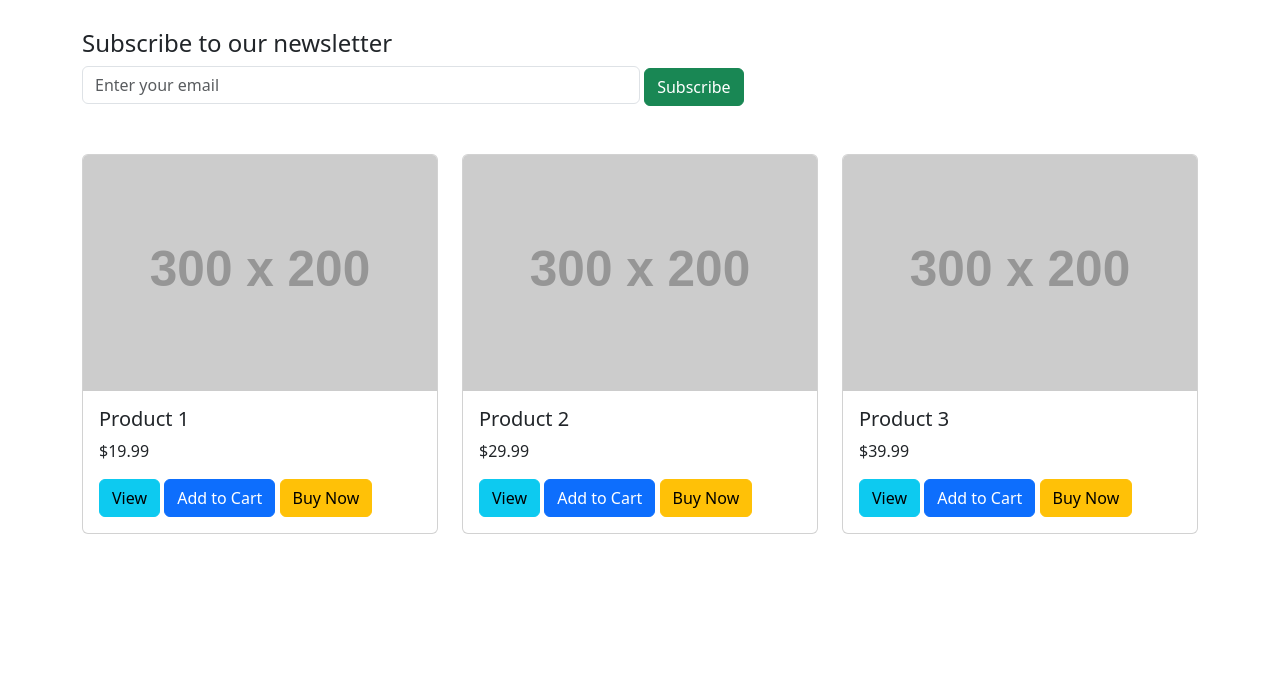
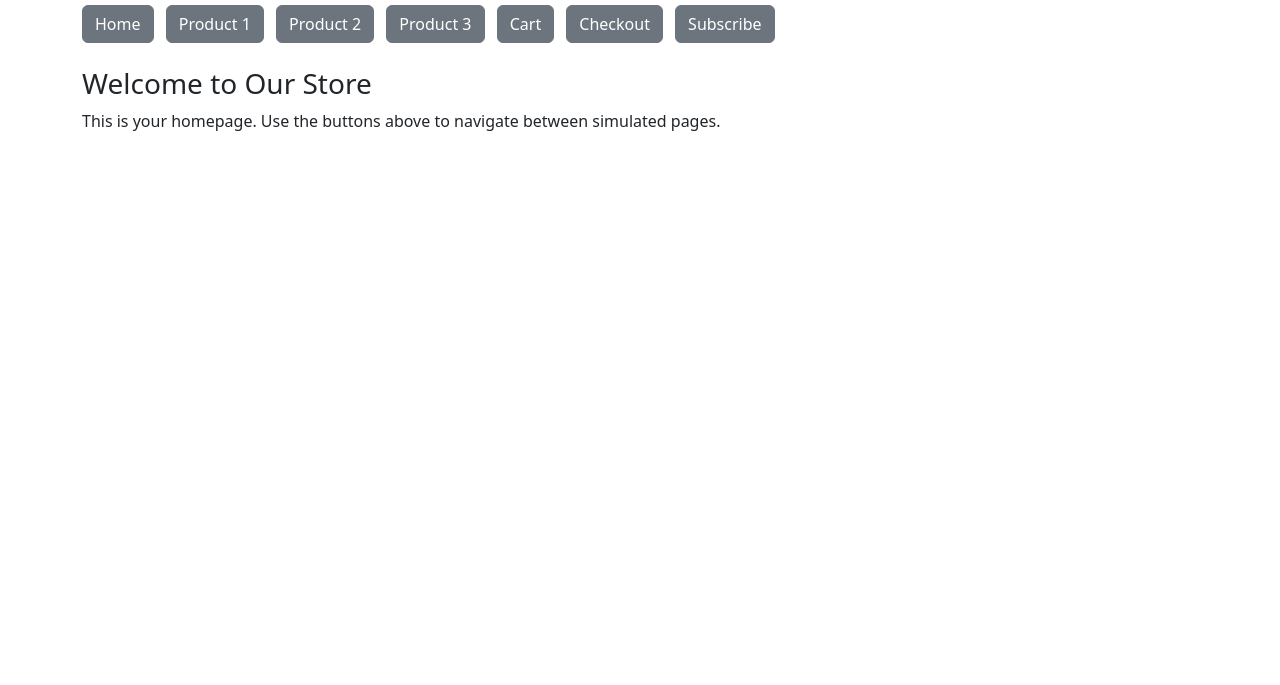
Before and after one commit to israelstillman/Demo-store, a plain HTML site: page index.html in a window 1280 px wide. Shown: the part 115-800 px from the top of the page. Drawn offline with nearby package versions, Linux system fonts and the light colour scheme; placeholder pictures from the web are drawn by us.

Commit message:
Update index.html

```diff
--- a/index.html
+++ b/index.html
@@ -3,8 +3,24 @@
 <head>
   <meta charset="UTF-8">
   <meta name="viewport" content="width=device-width, initial-scale=1.0">
-  <title>Advanced Demo Store</title>
+  <title>Advanced Demo Store (Single Page)</title>
   <link rel="stylesheet" href="https://cdn.jsdelivr.net/npm/bootstrap@5.3.0/dist/css/bootstrap.min.css">
+  <script>
+    window.dataLayer = window.dataLayer || [];
+
+    function trackViewProduct(product, price) {
+      dataLayer.push({ event: 'view_content', product_name: product, value: price, currency: 'USD' });
+    }
+    function trackAddToCart(product, price) {
+      dataLayer.push({ event: 'add_to_cart', product_name: product, value: price, currency: 'USD' });
+    }
+    function trackCheckout(product, price) {
+      dataLayer.push({ event: 'initiate_checkout', product_name: product, value: price, currency: 'USD' });
+    }
+    function trackLead(email) {
+      dataLayer.push({ event: 'lead', email: email });
+    }
+  </script>
   <!-- Google Tag Manager -->
   <script>
     (function(w,d,s,l,i){w[l]=w[l]||[];w[l].push({'gtm.start':
@@ -35,64 +51,77 @@ src="https://www.facebook.com/tr?id=740051475148844&ev=PageView&noscript=1"
 
 </head>
 <body>
-  <!-- Google Tag Manager (noscript) -->
+
+   <!-- Google Tag Manager (noscript) -->
   <noscript><iframe src="https://www.googletagmanager.com/ns.html?id=GTM-TCGPFS5N"
   height="0" width="0" style="display:none;visibility:hidden"></iframe></noscript>
   <!-- End Google Tag Manager (noscript) -->
+  <div class="container py-5">
+    <h1 class="text-center mb-4">Advanced Demo Store (All-in-One)</h1>
 
-  <div class="container py-5">
-    <h1 class="text-center mb-5">Advanced Demo Store</h1>
-
-    <!-- Newsletter Signup -->
-    <div class="mb-5">
-      <h4>Subscribe to our newsletter</h4>
-      <form action="subscribe.html" method="GET">
-        <input type="email" id="email" class="form-control w-50 d-inline-block" placeholder="Enter your email" required>
-        <button class="btn btn-success">Subscribe</button>
-      </form>
+    <!-- Navigation -->
+    <div class="mb-4">
+      <button class="btn btn-secondary me-2" onclick="showPage('home')">Home</button>
+      <button class="btn btn-secondary me-2" onclick="showPage('product1')">Product 1</button>
+      <button class="btn btn-secondary me-2" onclick="showPage('product2')">Product 2</button>
+      <button class="btn btn-secondary me-2" onclick="showPage('product3')">Product 3</button>
+      <button class="btn btn-secondary me-2" onclick="showPage('cart')">Cart</button>
+      <button class="btn btn-secondary me-2" onclick="showPage('checkout')">Checkout</button>
+      <button class="btn btn-secondary" onclick="showPage('subscribe')">Subscribe</button>
     </div>
 
-    <!-- Product Listings -->
-    <div class="row">
-      <div class="col-md-4">
-        <div class="card">
-          <img src="https://via.placeholder.com/300x200" class="card-img-top" alt="Product">
-          <div class="card-body">
-            <h5 class="card-title">Product 1</h5>
-            <p class="card-text">$19.99</p>
-            <a href="product1.html" class="btn btn-info">View</a>
-            <a href="cart.html?product=Product1" class="btn btn-primary">Add to Cart</a>
-            <a href="checkout.html?product=Product1" class="btn btn-warning">Buy Now</a>
-          </div>
-        </div>
-      </div>
+    <!-- Pages -->
+    <div id="home" class="page">
+      <h3>Welcome to Our Store</h3>
+      <p>This is your homepage. Use the buttons above to navigate between simulated pages.</p>
+    </div>
 
-      <div class="col-md-4">
-        <div class="card">
-          <img src="https://via.placeholder.com/300x200" class="card-img-top" alt="Product">
-          <div class="card-body">
-            <h5 class="card-title">Product 2</h5>
-            <p class="card-text">$29.99</p>
-            <a href="product2.html" class="btn btn-info">View</a>
-            <a href="cart.html?product=Product2" class="btn btn-primary">Add to Cart</a>
-            <a href="checkout.html?product=Product2" class="btn btn-warning">Buy Now</a>
-          </div>
-        </div>
-      </div>
+    <div id="product1" class="page d-none">
+      <h3>Product 1</h3>
+      <p>Price: $19.99</p>
+      <button class="btn btn-info" onclick="trackViewProduct('Product 1', 19.99)">Trigger ViewContent</button>
+      <button class="btn btn-primary" onclick="trackAddToCart('Product 1', 19.99)">Add to Cart</button>
+      <button class="btn btn-warning" onclick="trackCheckout('Product 1', 19.99)">Checkout</button>
+    </div>
 
-      <div class="col-md-4">
-        <div class="card">
-          <img src="https://via.placeholder.com/300x200" class="card-img-top" alt="Product">
-          <div class="card-body">
-            <h5 class="card-title">Product 3</h5>
-            <p class="card-text">$39.99</p>
-            <a href="product3.html" class="btn btn-info">View</a>
-            <a href="cart.html?product=Product3" class="btn btn-primary">Add to Cart</a>
-            <a href="checkout.html?product=Product3" class="btn btn-warning">Buy Now</a>
-          </div>
-        </div>
-      </div>
+    <div id="product2" class="page d-none">
+      <h3>Product 2</h3>
+      <p>Price: $29.99</p>
+      <button class="btn btn-info" onclick="trackViewProduct('Product 2', 29.99)">Trigger ViewContent</button>
+      <button class="btn btn-primary" onclick="trackAddToCart('Product 2', 29.99)">Add to Cart</button>
+      <button class="btn btn-warning" onclick="trackCheckout('Product 2', 29.99)">Checkout</button>
+    </div>
+
+    <div id="product3" class="page d-none">
+      <h3>Product 3</h3>
+      <p>Price: $39.99</p>
+      <button class="btn btn-info" onclick="trackViewProduct('Product 3', 39.99)">Trigger ViewContent</button>
+      <button class="btn btn-primary" onclick="trackAddToCart('Product 3', 39.99)">Add to Cart</button>
+      <button class="btn btn-warning" onclick="trackCheckout('Product 3', 39.99)">Checkout</button>
+    </div>
+
+    <div id="cart" class="page d-none">
+      <h3>Your Cart</h3>
+      <p>This simulates the cart page. Use buttons from product pages to trigger AddToCart.</p>
+    </div>
+
+    <div id="checkout" class="page d-none">
+      <h3>Checkout</h3>
+      <p>This simulates the checkout page. Use buttons from product pages to trigger InitiateCheckout.</p>
+    </div>
+
+    <div id="subscribe" class="page d-none">
+      <h3>Subscribe to Our Newsletter</h3>
+      <input type="email" id="email" placeholder="Enter email" class="form-control w-50 d-inline-block">
+      <button class="btn btn-success" onclick="trackLead(document.getElementById('email').value)">Trigger Lead</button>
     </div>
   </div>
+
+  <script>
+    function showPage(id) {
+      document.querySelectorAll('.page').forEach(p => p.classList.add('d-none'));
+      document.getElementById(id).classList.remove('d-none');
+    }
+  </script>
 </body>
 </html>
```
